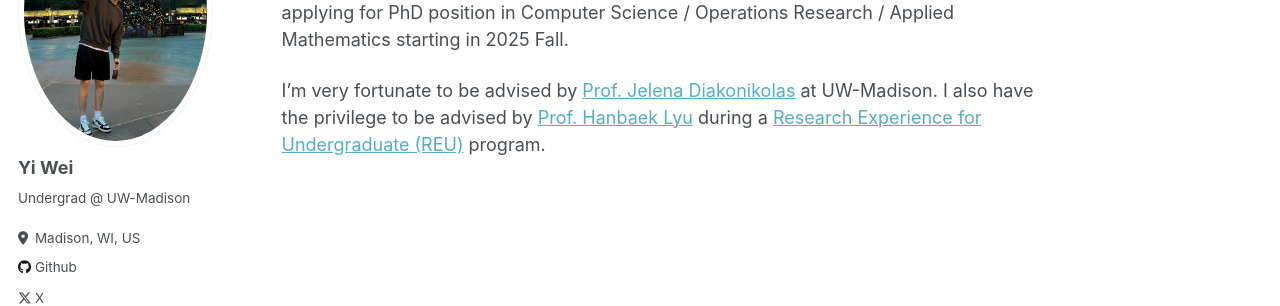
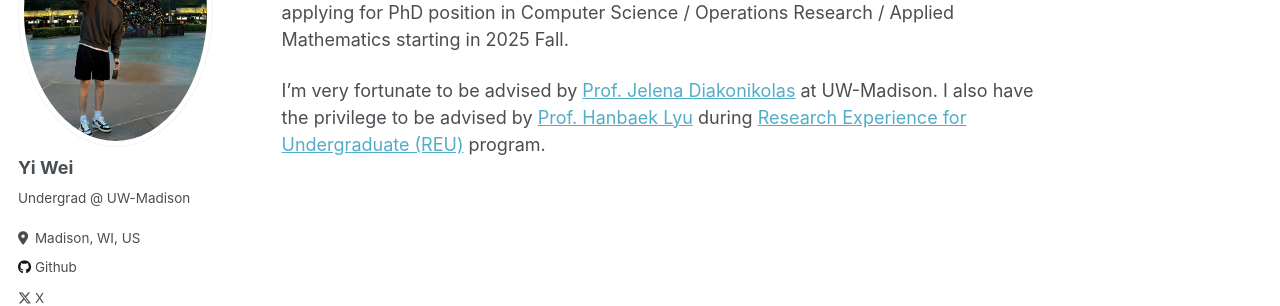
Before and after one commit to Yee-Millennium/Yee-Millennium.github.io, a Jekyll site: the page built from _pages/about.md, in a window 1280 px wide. Shown: the part 230-536 px from the top of the page. Built offline with Jekyll 4.4.1, drawn with Linux system fonts in a browser that asks for light colours.

```diff
--- a/_pages/about.md
+++ b/_pages/about.md
@@ -9,4 +9,4 @@ redirect_from:
 
 I am a rising senior undergraduate student majoring in Honors Mathematics & Computer Science at the University of Wisconsin-Madison. My research interest lies in large-scale optimization algorithms and their applications in machine learning. I am interested in applying for PhD position in Computer Science / Operations Research / Applied Mathematics starting in 2025 Fall.
 
-I'm very fortunate to be advised by [Prof. Jelena Diakonikolas](https://www.jelena-diakonikolas.com) at UW-Madison. I also have the privilege to be advised by [Prof. Hanbaek Lyu](https://hanbaeklyu.com) during a [Research Experience for Undergraduate (REU)](https://hanbaeklyu.com/reu/) program.
+I'm very fortunate to be advised by [Prof. Jelena Diakonikolas](https://www.jelena-diakonikolas.com) at UW-Madison. I also have the privilege to be advised by [Prof. Hanbaek Lyu](https://hanbaeklyu.com) during [Research Experience for Undergraduate (REU)](https://hanbaeklyu.com/reu/) program.
```
